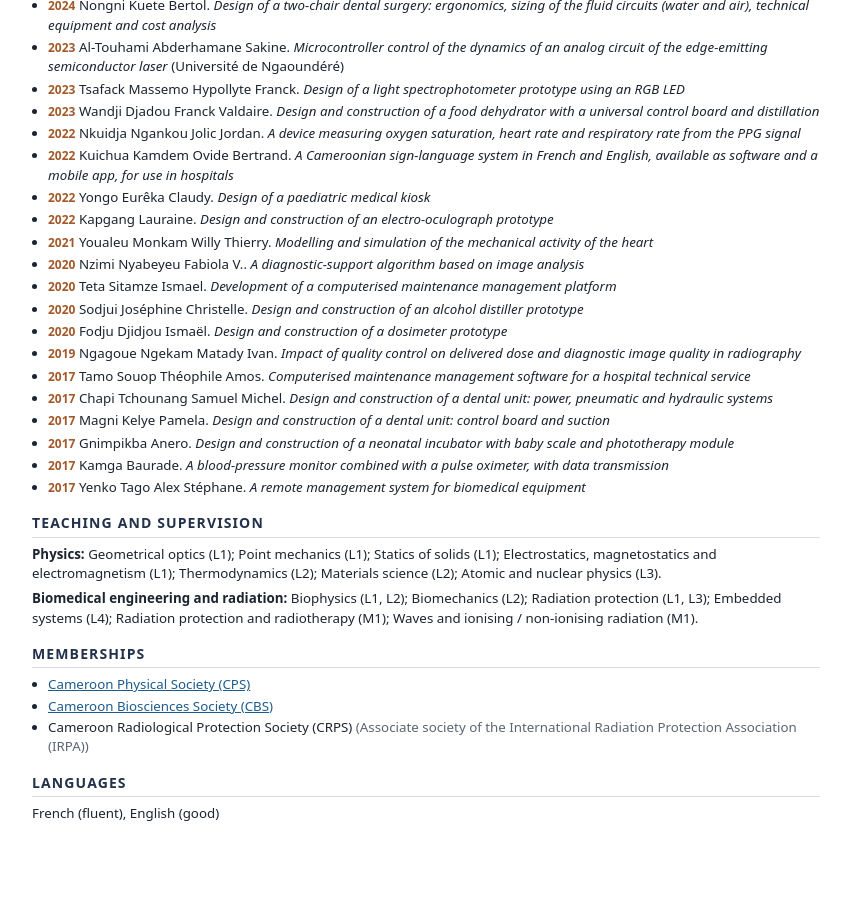
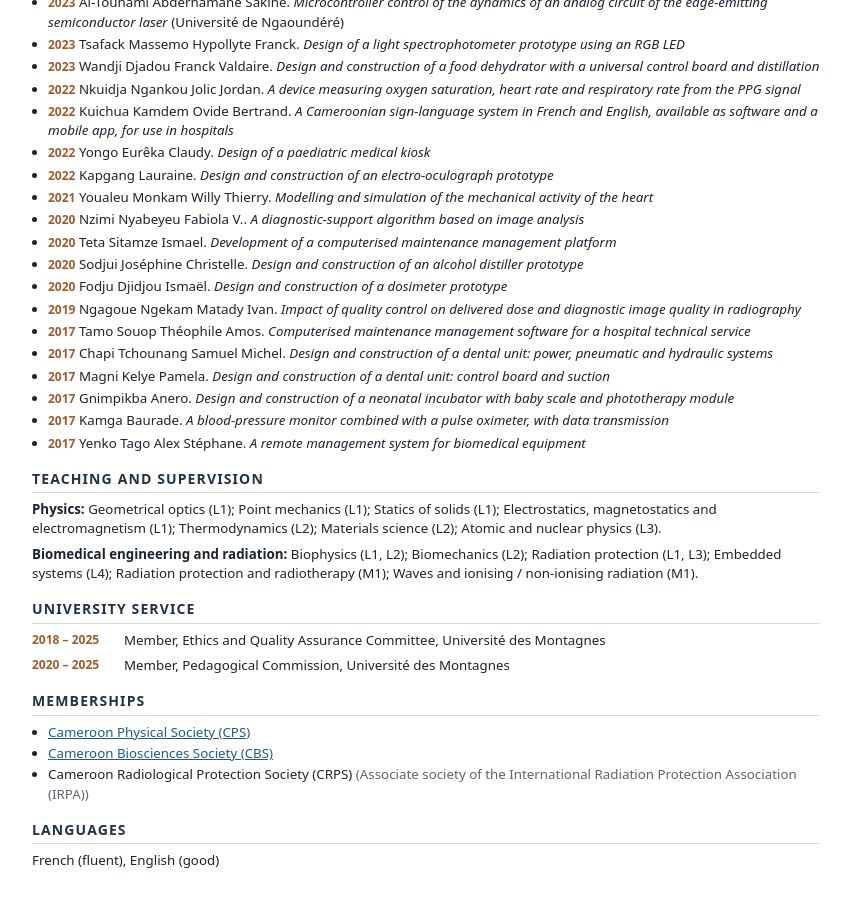
Before and after one commit to Foutse/meme-personal-website, a Jekyll site: the page built from cv/print/index.html, in a window 1280 px wide and 900 px high, scrolled down 2444 px. Shown: the whole window, without its empty margins (214-1065 px from the left). Built offline with Jekyll 4.4.1, drawn with Linux system fonts in a browser that asks for light colours; before the commit the page ends 3297 px from its top, so only the background shows below that; some of the changed text lies outside the part shown.

Commit message:
Give university committees their own section on the CV
Ethics and Quality Assurance Committee and Pedagogical Commission move from a note under
Experience to a 'University service' section, kept separate from learned societies.

Co-Authored-By: Claude Opus 5.5 <noreply@anthropic.com>

```diff
--- a/_data/career.yml
+++ b/_data/career.yml
@@ -53,3 +53,9 @@ memberships:
   - name: { en: Cameroon Radiological Protection Society (CRPS), fr: Société Camerounaise de Protection Radiologique (SCPR) }
     note: { en: "Associate society of the International Radiation Protection Association (IRPA)", fr: "Société associée de l'Association internationale de radioprotection (IRPA)" }
     note_url: https://www.irpa.net/
+# Committees and commissions inside the university (not learned societies).
+service:
+  - when: "2018 – 2025"
+    text: { en: "Member, Ethics and Quality Assurance Committee, Université des Montagnes", fr: "Membre du Comité éthique et assurance qualité, Université des Montagnes" }
+  - when: "2020 – 2025"
+    text: { en: "Member, Pedagogical Commission, Université des Montagnes", fr: "Membre de la Commission pédagogique, Université des Montagnes" }
--- a/_data/i18n.yml
+++ b/_data/i18n.yml
@@ -58,6 +58,7 @@ en:
   education: Education
   ranks: Academic rank
   memberships: Memberships
+  service: University service
   committees: "Member of the Ethics and Quality Assurance Committee (2018–2025) and of the Pedagogical Commission (2020–2025) of the Université des Montagnes."
   advisor: "Advisor: Prof. Paul Woafo."
   contact: Contact
@@ -127,6 +128,7 @@ fr:
   education: Formation
   ranks: Grades universitaires
   memberships: Sociétés savantes
+  service: Responsabilités institutionnelles
   committees: "Membre du Comité éthique et assurance qualité (2018–2025) et de la Commission pédagogique (2020–2025) de l'Université des Montagnes."
   advisor: "Directeur : Pr Paul Woafo."
   contact: Contact
--- a/_layouts/cv.html
+++ b/_layouts/cv.html
@@ -56,7 +56,6 @@
   {% for e in c.experience %}
   <div class="row"><span class="when">{{ e.when[L] }}</span><div><b>{{ e.role[L] }}</b>, {{ e.org[L] }}{% if e.items %}<ul>{% for it in e.items[L] %}<li>{{ it }}</li>{% endfor %}</ul>{% endif %}</div></div>
   {% endfor %}
-  <p class="muted">{{ t.committees }}</p>
 
   <h2>{{ t.education }}</h2>
   {% for e in c.education %}
@@ -97,6 +96,11 @@
   <p><b>{{ g.group[L] }}:</b> {% for co in g.courses %}{{ co.name[L] }} ({{ co.levels }}){% unless forloop.last %}; {% endunless %}{% endfor %}.</p>
   {% endfor %}
 
+  <h2>{{ t.service }}</h2>
+  {% for r in c.service %}
+  <div class="row"><span class="when">{{ r.when }}</span><div>{{ r.text[L] }}</div></div>
+  {% endfor %}
+
   <h2>{{ t.memberships }}</h2>
   <ul>{% for m in c.memberships %}<li>{% if m.url %}<a href="{{ m.url }}">{{ m.name[L] }}</a>{% else %}{{ m.name[L] }}{% endif %}{% if m.note %} <span class="muted">({{ m.note[L] }})</span>{% endif %}</li>{% endfor %}</ul>
 
--- a/_layouts/cvpage.html
+++ b/_layouts/cvpage.html
@@ -30,7 +30,6 @@ layout: base
         </li>
         {% endfor %}
       </ol>
-      <p class="note">{{ t.committees }}</p>
     </div>
     <div>
       <h2>{{ t.education }}</h2>
@@ -48,6 +47,10 @@ layout: base
       <ul class="plain">
         {% for r in c.ranks %}<li><span class="when">{{ r.when }}</span> {{ r.text[L] }}</li>{% endfor %}
       </ul>
+      <h2 class="mt">{{ t.service }}</h2>
+      <ul class="plain">
+        {% for r in c.service %}<li><span class="when">{{ r.when }}</span> {{ r.text[L] }}</li>{% endfor %}
+      </ul>
       <h2 class="mt">{{ t.memberships }}</h2>
       <ul class="plain memberships">
         {% for m in c.memberships %}
```
Also changed, not shown: 2 other files.
